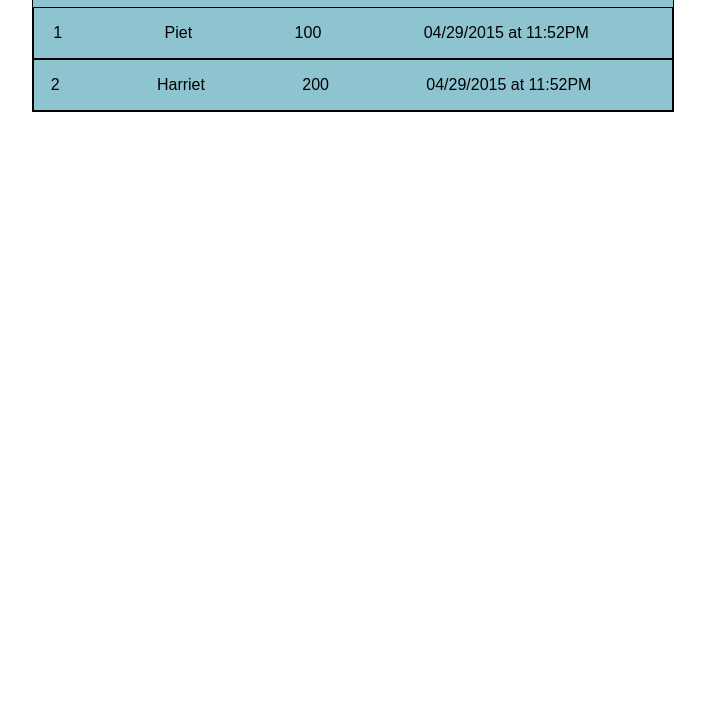
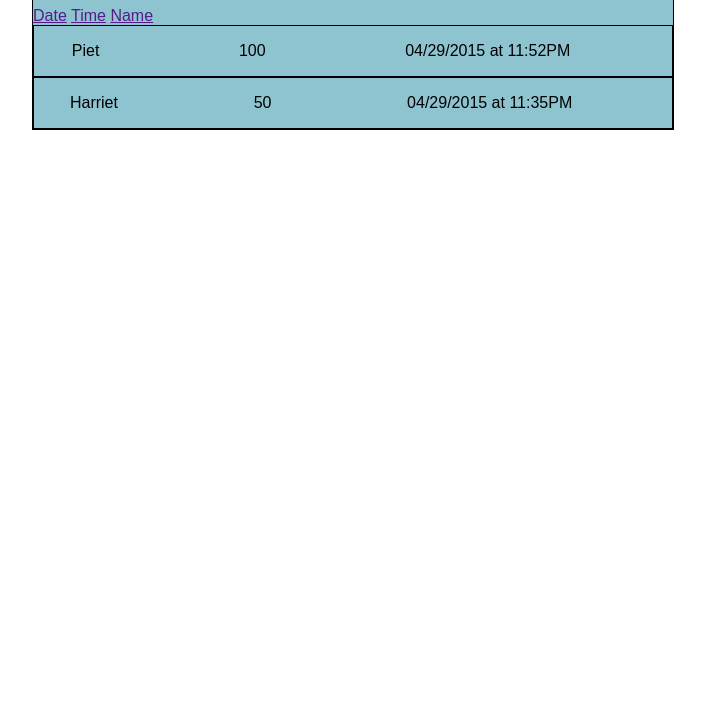
Before and after one commit to AngularMines/highscores, a plain HTML site: page index.html in a window 1280 px wide. Shown: the part 74-800 px from the top of the page, without its empty margins (287-992 px from the left). Drawn offline with nearby package versions, Linux system fonts and the light colour scheme; some packages are replaced by stand-ins of ours.

Commit message:
Can sort by whatevs

```diff
--- a/index.html
+++ b/index.html
@@ -21,8 +21,12 @@
 
   <div class='hiscore' ng-controller='HiScoreCtrl'>
     <h1 class='board-title'>Hi-Scores, biatch.</h1>
-    <div class='player' ng-repeat="score in scores | orderBy:'time'">
-      <p>{{$index+1}}</p>
+    <div>
+      <a href="" ng-click="predicate= 'createdAt'; reverse=!reverse">Date</a>
+      <a href="" ng-click="predicate= 'time'; reverse=!reverse">Time</a>
+      <a href="" ng-click="predicate= 'name'; reverse=!reverse">Name</a>
+    <div>
+    <div class='player' ng-repeat="score in scores | orderBy:predicate:reverse">
       <p>{{score.name}}</p>
       <p>{{score.time}}</p>
       <p>{{score.createdAt | date:"MM/dd/yyyy 'at' h:mma"}}</p>
--- a/js/controllers.js
+++ b/js/controllers.js
@@ -8,6 +8,7 @@ angular.module('hiScoreApp', [])
       });
     }
 
-    $scope.scores = [{name: "Harriet", time: 200, createdAt: new Date().getTime()},{name: "Piet", time: 100, createdAt: new Date().getTime()}]
+    $scope.scores = [{name: "Harriet", time: 50, createdAt: new Date().getTime()-1000000},{name: "Piet", time: 100, createdAt: new Date().getTime()}]
+    $scope.predicate = '-time';
     // loadHiScores();
   }])
```
